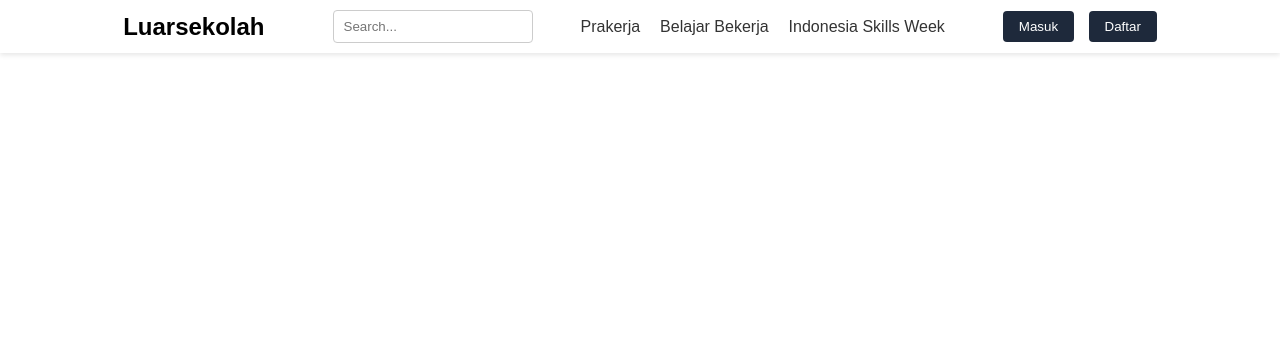
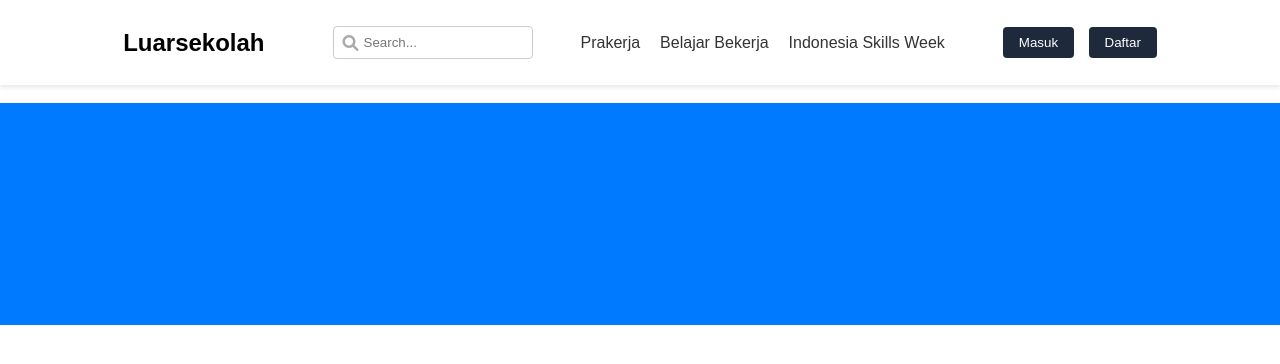
Before and after one commit to RendiS10/projectAkhir-magangluarsekolah, a PHP site: page / in a window 1280 px wide. Shown: the top 364 px of the page. Run offline with PHP 8.4, Linux system fonts and the light colour scheme.

Commit message:
menambahkan button pada bagian header dan menambahkan section her0

```diff
--- a/index.html
+++ b/index.html
@@ -5,6 +5,7 @@
     <meta name="viewport" content="width=device-width, initial-scale=1.0" />
     <title>Navbar Example</title>
     <link rel="stylesheet" href="style.css" />
+    <link rel="stylesheet" href="https://cdnjs.cloudflare.com/ajax/libs/font-awesome/6.0.0-beta3/css/all.min.css" />
   </head>
   <body>
     <header class="navbar">
@@ -13,6 +14,7 @@
           <h1>Luarsekolah</h1>
         </div>
         <div class="search-bar">
+          <i class="fas fa-search"></i>
           <input type="text" placeholder="Search..." />
         </div>
         <nav class="menu">
@@ -28,5 +30,11 @@
         </div>
       </div>
     </header>
+    <br>
+    <article>
+      <section class="hero">
+      </section>
+      <br>
+    </article>
   </body>
 </html>
--- a/style.css
+++ b/style.css
@@ -7,7 +7,6 @@
 body {
   font-family: Arial, sans-serif;
 }
-
 .container {
   display: flex;
   align-items: center;
@@ -16,6 +15,7 @@ body {
   padding: 10px 20px;
   background-color: #ffffff;
   box-shadow: 0 2px 5px rgba(0, 0, 0, 0.1);
+  height: 85px;
 }
 
 /* Logo */
@@ -26,12 +26,30 @@ body {
 }
 
 /* Search Bar */
+.search-bar {
+  position: relative;
+}
+
+.search-bar i {
+  position: absolute;
+  left: 10px;
+  top: 50%;
+  transform: translateY(-50%);
+  color: #aaa;
+}
+
 .search-bar input {
-  padding: 8px 10px;
+  padding: 8px 10px 8px 30px;
   border: 1px solid #ccc;
   border-radius: 4px;
   outline: none;
   width: 200px;
+  font-family: Arial, sans-serif;
+}
+
+.search-bar input::placeholder {
+  font-family: Arial, sans-serif;
+  font-weight: normal;
 }
 
 /* Menu */
@@ -67,3 +85,14 @@ body {
 .auth-buttons .btn:hover {
   background-color: #334155; /* Slightly lighter navy */
 }
+
+
+/* Article */
+article{
+  display: flex;
+  flex-direction: column;
+}
+article .hero{
+  background-color: #007bff;
+  height: 222px;
+}
```
